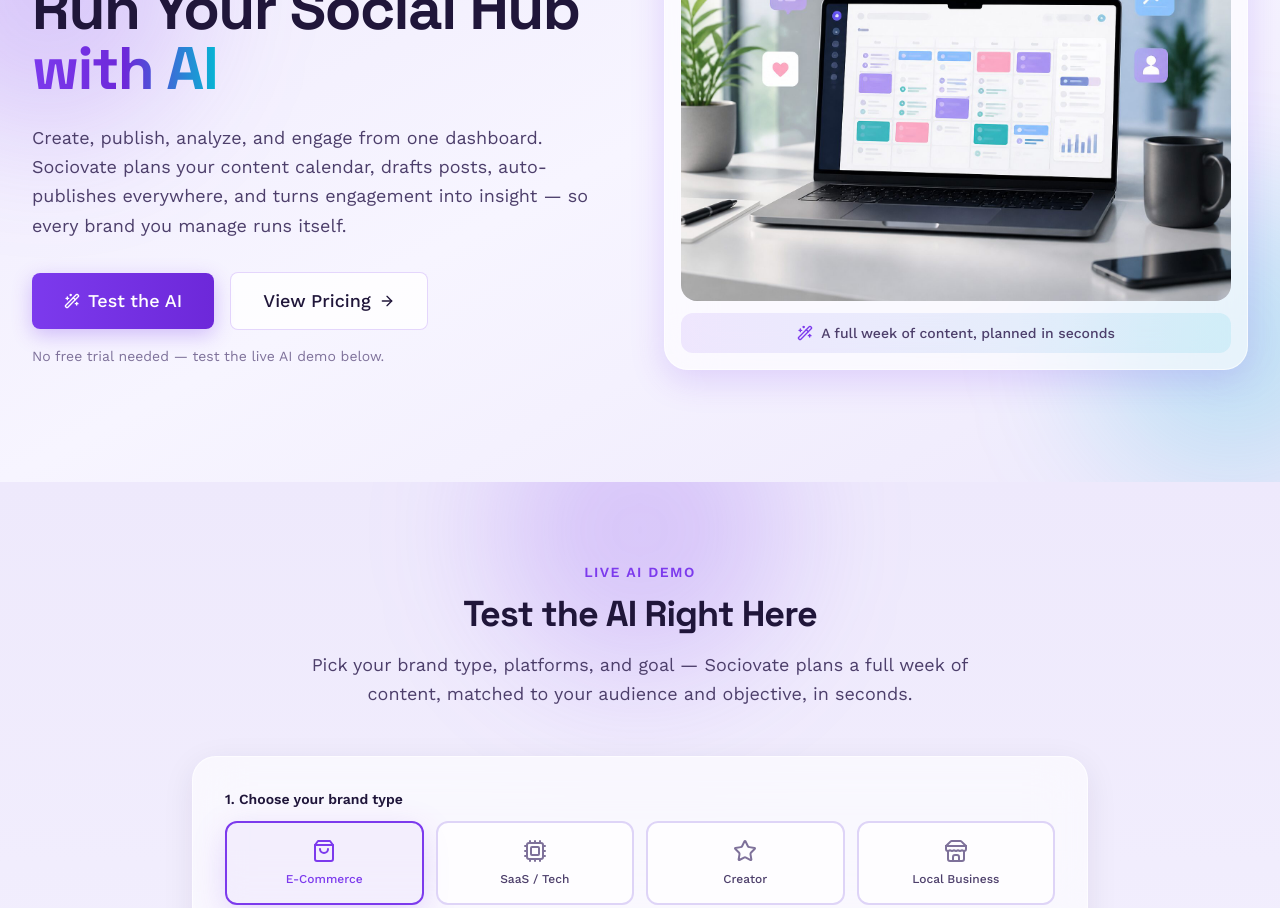
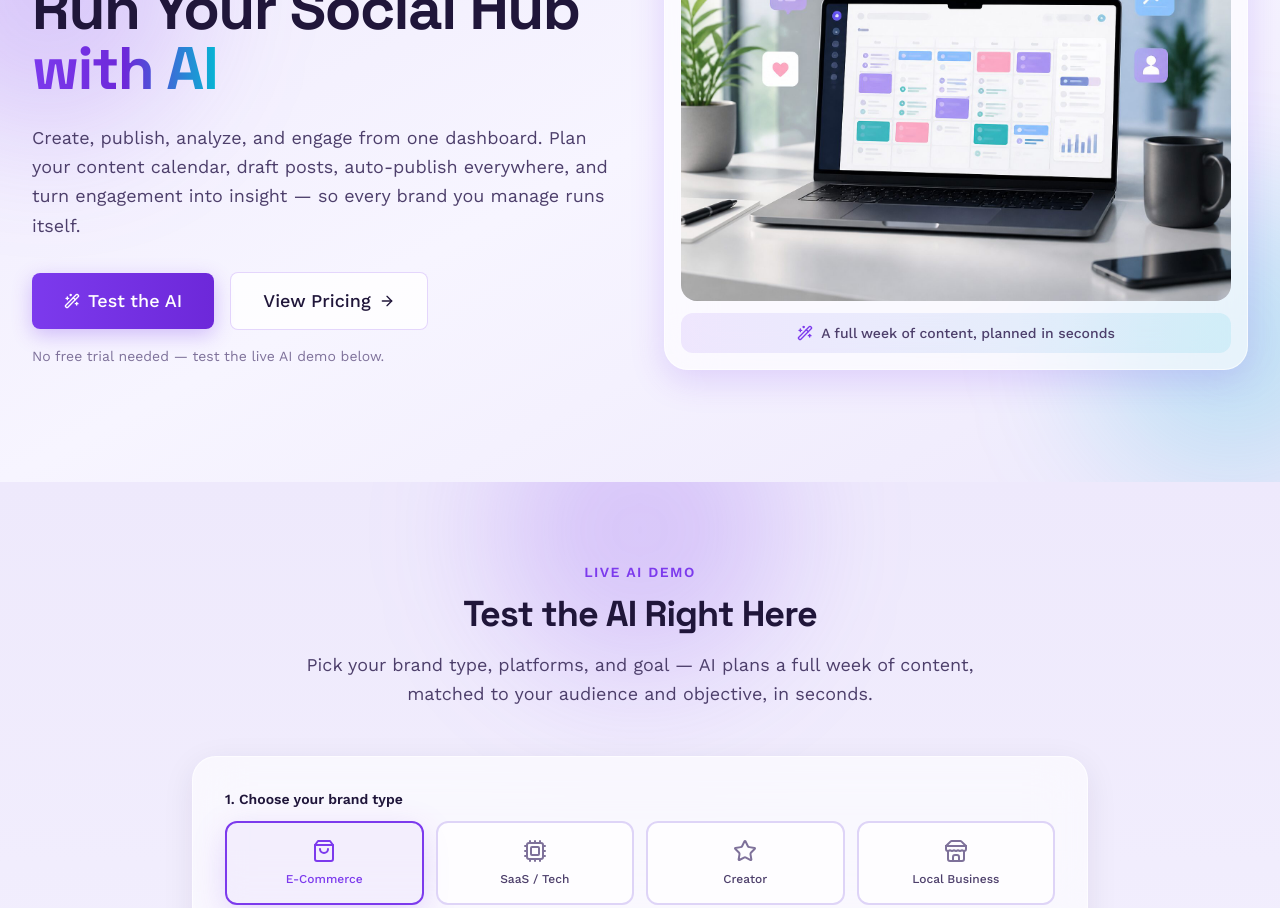
Before and after one commit to vatavruksham/sociovate, a React (Vite) app: page / in a window 1280 px wide. Shown: the part 260-1168 px from the top of the page. Built offline with nearby package versions, Linux system fonts and the light colour scheme.

Commit message:
Fix hero brand leaks and demo output matching.

```diff
--- a/src/components/sections/AIDemo.jsx
+++ b/src/components/sections/AIDemo.jsx
@@ -53,7 +53,7 @@
 
 const goalIdeas = {
   followers: [
-    'Behind-the-scenes look at how {brand} creates its products',
+    'Behind-the-scenes look at how your team creates products',
     'Quick tips your audience can use today',
     'Trending audio remix showcasing your brand personality',
     'Ask-me-anything post to spark comments',
@@ -80,13 +80,13 @@
     'Weekly roundup celebrating your community',
   ],
   awareness: [
-    'Founder story introducing {brand}\u2019s mission',
+    'Founder story introducing your mission',
     'Educational carousel on your industry',
     'Milestone or achievement announcement',
-    'A day in the life at {brand}',
+    'A day in the life on your team',
     'Industry trend commentary from your team',
     'Partnership or collaboration spotlight',
-    'Values-driven post on what makes {brand} different',
+    'Values-driven post on what makes you different',
   ],
 };
 
@@ -118,8 +118,8 @@
       const nextPlan = days.map((day, i) => {
         const platform = activePlatforms[i % activePlatforms.length];
         const format = platform.formats[i % platform.formats.length];
-        const idea = ideas[i % ideas.length].replace('{brand}', brandLabel);
-        return { day, platform, format, idea };
+        const idea = ideas[i % ideas.length];
+        return { day, platform, format, idea, brandType: brandLabel };
       });
 
       setPlan(nextPlan);
@@ -146,7 +146,7 @@
         <SectionHeading
           eyebrow="Live AI Demo"
           title="Test the AI Right Here"
-          subtitle="Pick your brand type, platforms, and goal — Sociovate plans a full week of content, matched to your audience and objective, in seconds."
+          subtitle="Pick your brand type, platforms, and goal — AI plans a full week of content, matched to your audience and objective, in seconds."
         />
 
         <div className="glass mx-auto max-w-4xl rounded-3xl p-6 sm:p-8">
--- a/src/components/sections/Hero.jsx
+++ b/src/components/sections/Hero.jsx
@@ -53,8 +53,8 @@
               className={`mx-auto mt-6 max-w-xl text-lg leading-relaxed text-ink-soft lg:mx-0 ${enter()}`}
               style={stagger(160)}
             >
-              Create, publish, analyze, and engage from one dashboard. Sociovate plans
-              your content calendar, drafts posts, auto-publishes everywhere, and turns
+              Create, publish, analyze, and engage from one dashboard. Plan your
+              content calendar, draft posts, auto-publish everywhere, and turn
               engagement into insight — so every brand you manage runs itself.
             </p>
 
```
